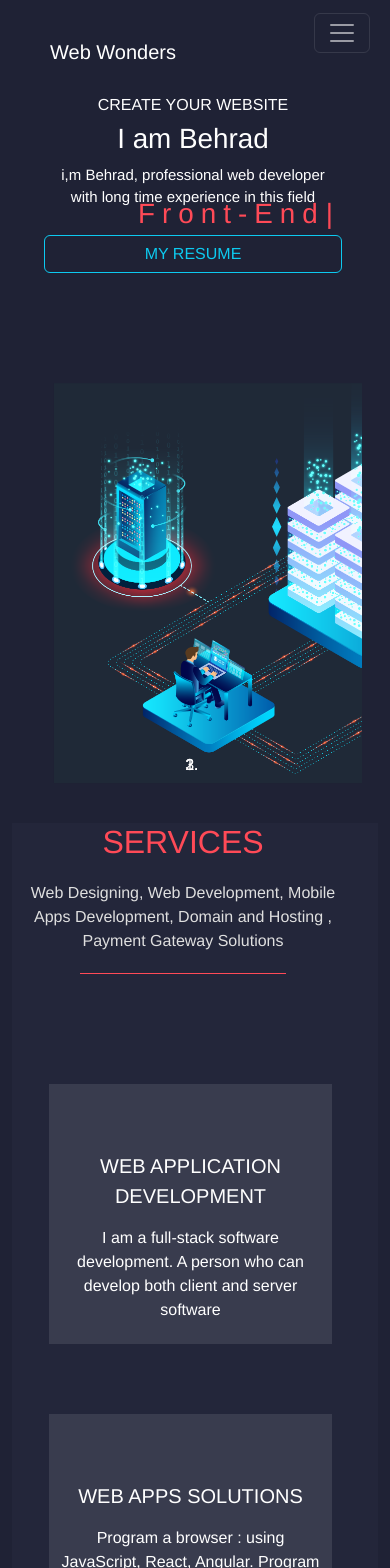
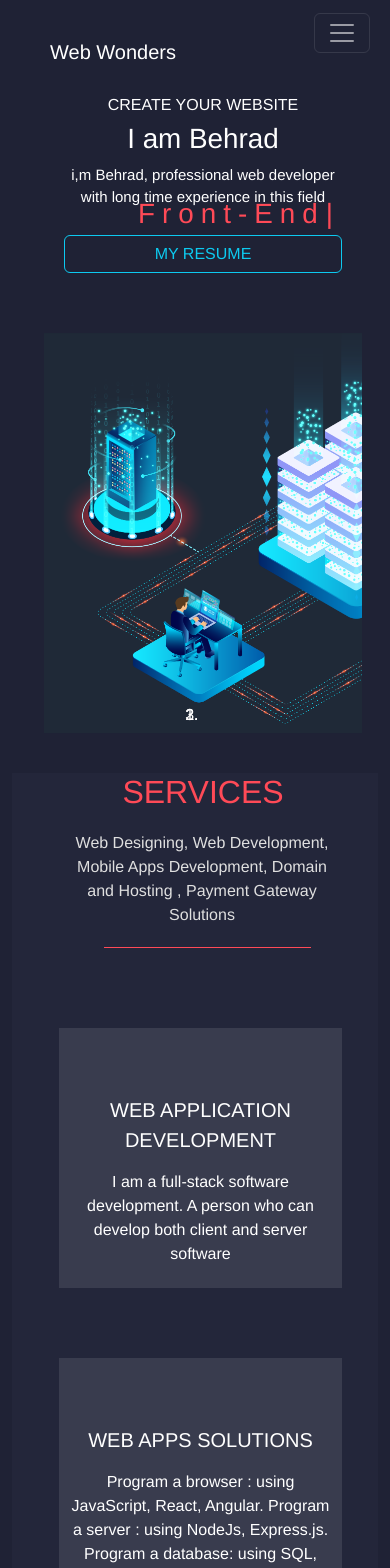
Before and after one commit to berra-web/myportfolio, a React (Create React App) app: page / in a window 390 px wide. Shown: the top 1568 px of the page. Built offline with nearby package versions, Linux system fonts and the light colour scheme; some icons are missing.

Commit message:
Create a React app and publish it to GitHub Pages

```diff
--- a/src/pages/Contact/Contact.css
+++ b/src/pages/Contact/Contact.css
@@ -58,11 +58,14 @@
     background: #ff4a57;
     height: 1px;
     width: 65%;
-    margin: 20px auto 70px auto;
+    margin: 20px auto 50px auto;
     }
 
 
   @media (min-width: 200px) and (max-width: 729px) {
+    .commonBorder {
+      margin: 20px 0 40px 80px;
+      }
     iframe{
       width: 300px;
       margin: 0 0 20px 30px;
--- a/src/pages/Home/Home.css
+++ b/src/pages/Home/Home.css
@@ -70,7 +70,7 @@ flex-wrap: wrap;
 height: 260px;
 background: #393c4e;
 color: #fff;
-margin: 20px 10px 50px 25px;
+margin: 20px 0 50px 35px;
 transition: all 0.5s linear;
 padding-top: 5px;
 }
@@ -116,7 +116,7 @@ margin: 80px 0 20px 0;
   background: #ff4a57;
   height: 1px;
   width: 65%;
-  margin: 20px auto 70px auto;
+  margin: 20px auto 50px auto;
   }
 
 /* Resume */
@@ -180,15 +180,23 @@ border-radius: 5px;
 
 
 @media (min-width: 200px) and (max-width: 729px) {
+  .commonBorder {
+    margin: 20px 0 40px 80px;
+    }
+
   .custom-img {
     width: 56vh;
     height: 400px;
     object-fit: cover;
-    margin-top: 60px;
+    margin: 50px 30px 10px 0;
     }
     .header__content,
     .card__content{
       text-align: center;
+    }
+    .header__content{
+      text-align: center;
+      margin: 50px 0 10px 40px;
     }
     .header__ul li{
      display: none;
--- a/src/pages/Skills/Skills.css
+++ b/src/pages/Skills/Skills.css
@@ -71,7 +71,10 @@
     height: 60px;
 }
 
-
+.mainHeader,
+.mainContent{
+    margin-left: 40px;
+}
 
 
 .service-row{
```
